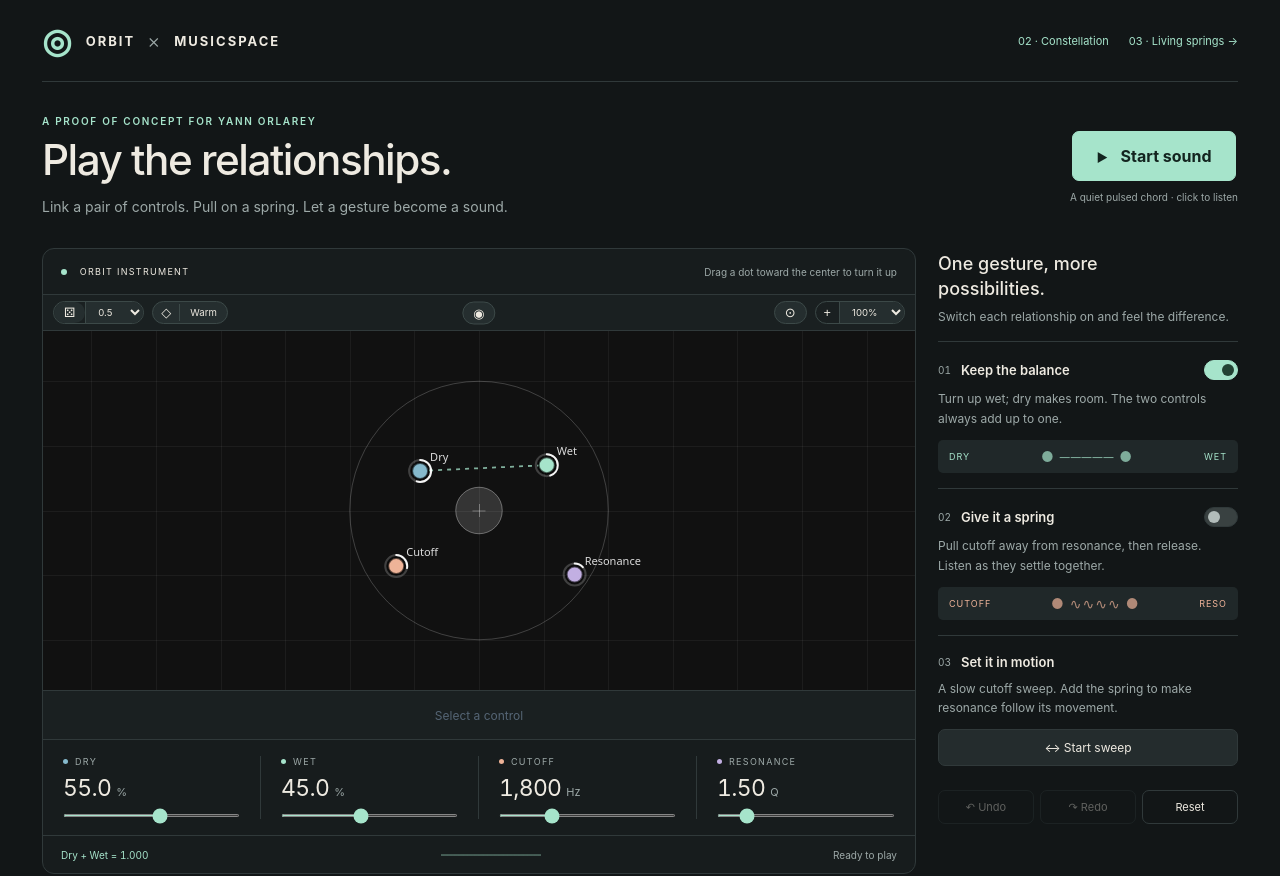
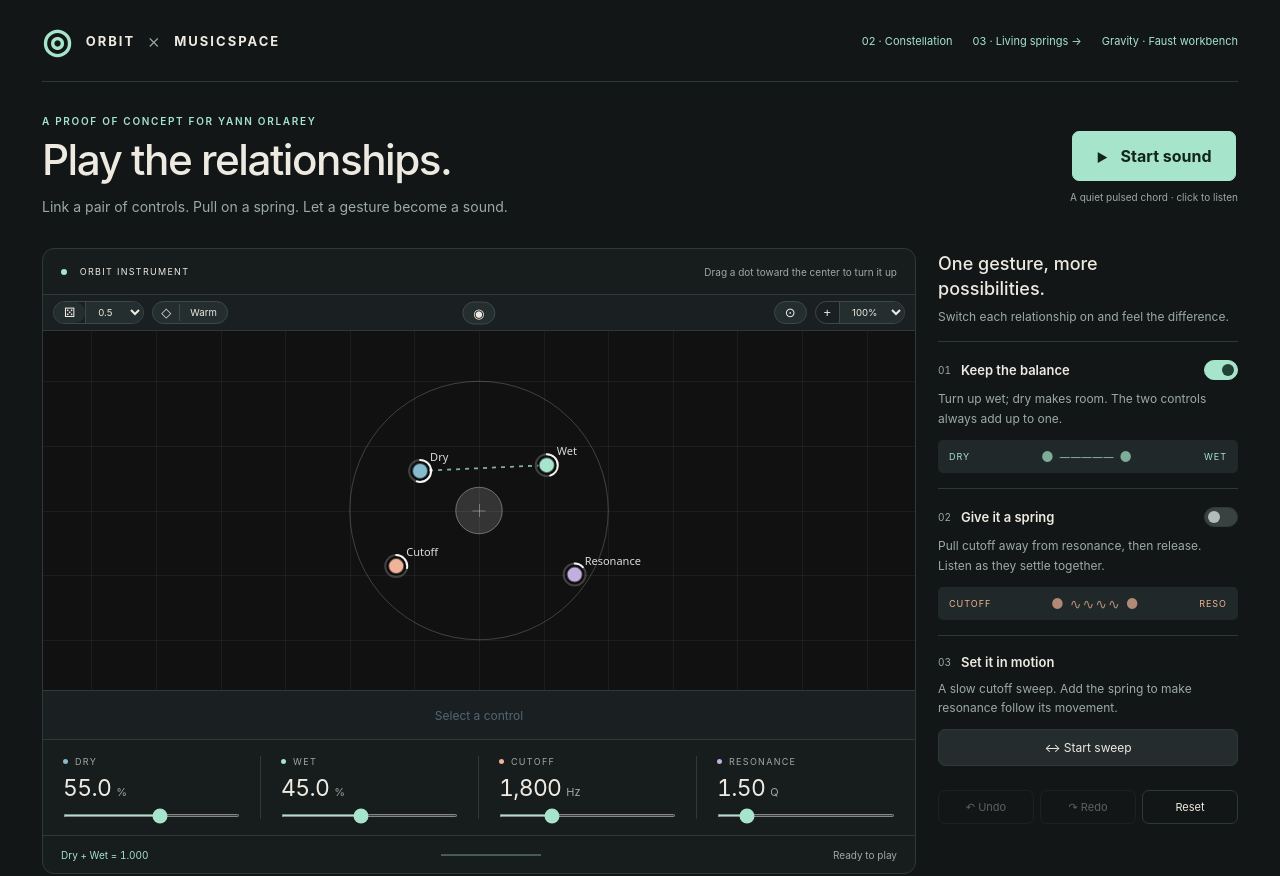
Before and after one commit to fpachet/musicspace, a website with bundled scripts: page examples/orbit-musicspace/index.html in a window 1280 px wide. Shown: the top 876 px of the page. Built offline with nearby package versions, Linux system fonts and the light colour scheme.

Commit message:
Add gravity Faust demo to Orbit navigation and document npm package

```diff
--- a/examples/orbit-musicspace/index.html
+++ b/examples/orbit-musicspace/index.html
@@ -20,6 +20,9 @@
         <nav class="study-links">
           <a class="next-study" href="./constellation.html">02 · Constellation</a
           ><a class="next-study" href="./living-springs.html">03 · Living springs →</a>
+          <a class="next-study" href="https://fpachet.github.io/musicspace/musicspace.html?patch=three-body"
+            >Gravity · Faust workbench</a
+          >
         </nav>
       </header>
       <section class="intro">
```
Also changed, not shown: examples/orbit-musicspace/constellation.html (+3 -0 lines), examples/orbit-musicspace/living-springs.html (+3 -0 lines), README.md, examples/orbit-musicspace/README.md.
